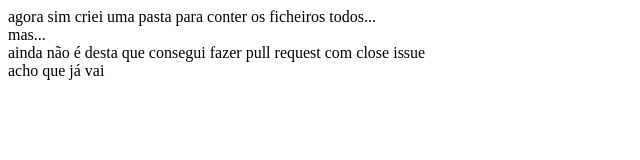
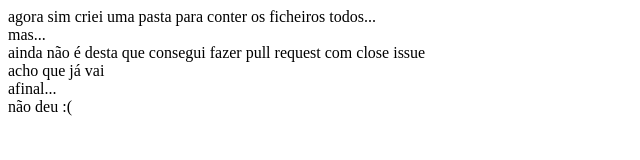
Before and after one commit to geneiros/lcd, a plain HTML site: page index.html in a window 1280 px wide. Shown: the whole page, without its empty margins (0-640 px from the left). Drawn offline with Linux system fonts and the light colour scheme.

Commit message:
Closes #6

```diff
--- a/index.html
+++ b/index.html
@@ -4,5 +4,7 @@
         <div>mas...</div>
         <div>ainda não é desta que consegui fazer pull request com close issue</div>
         <div>acho que já vai</div>
+        <div>afinal...</div>
+        <div>não deu :(</div>
     </body>
 </html>
```
